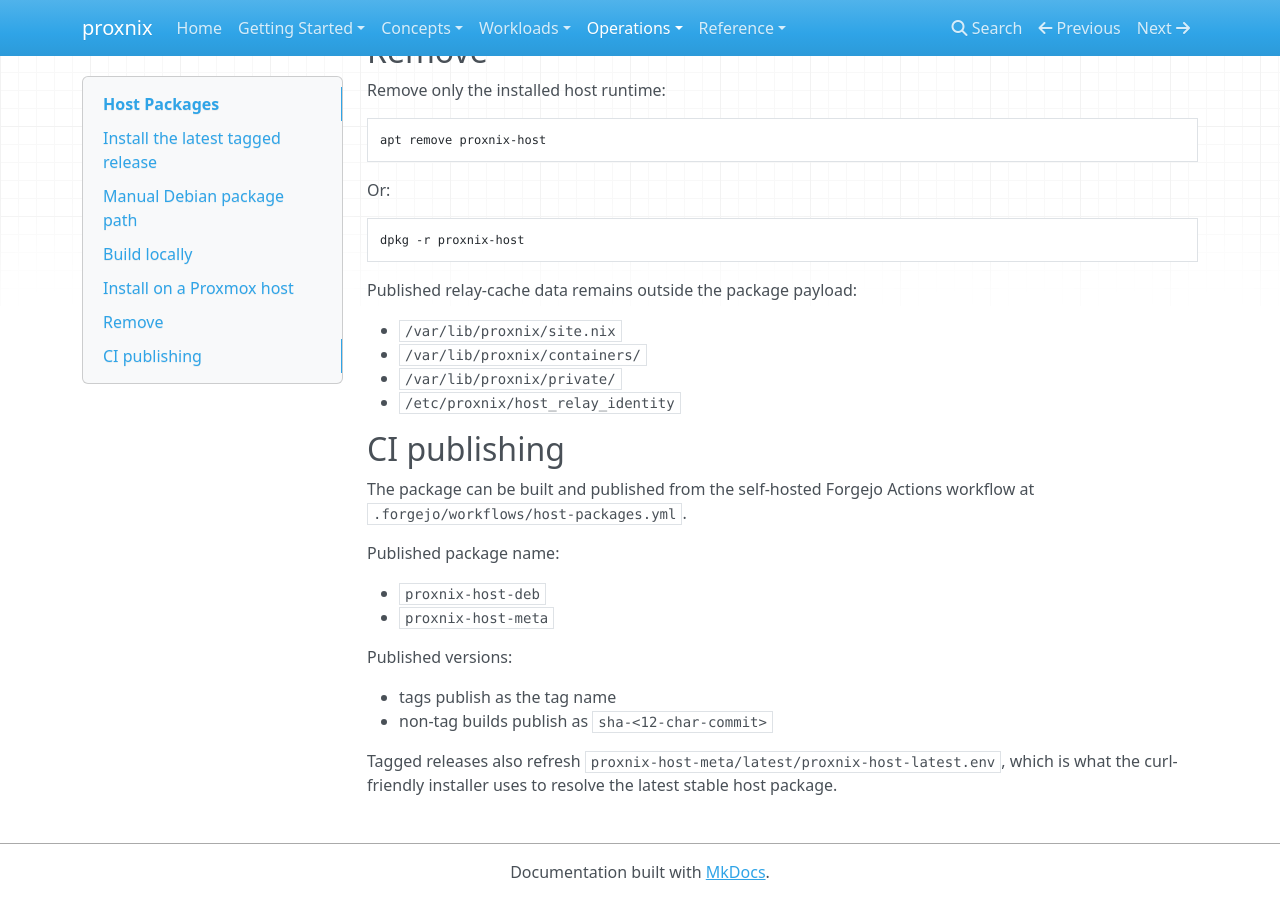
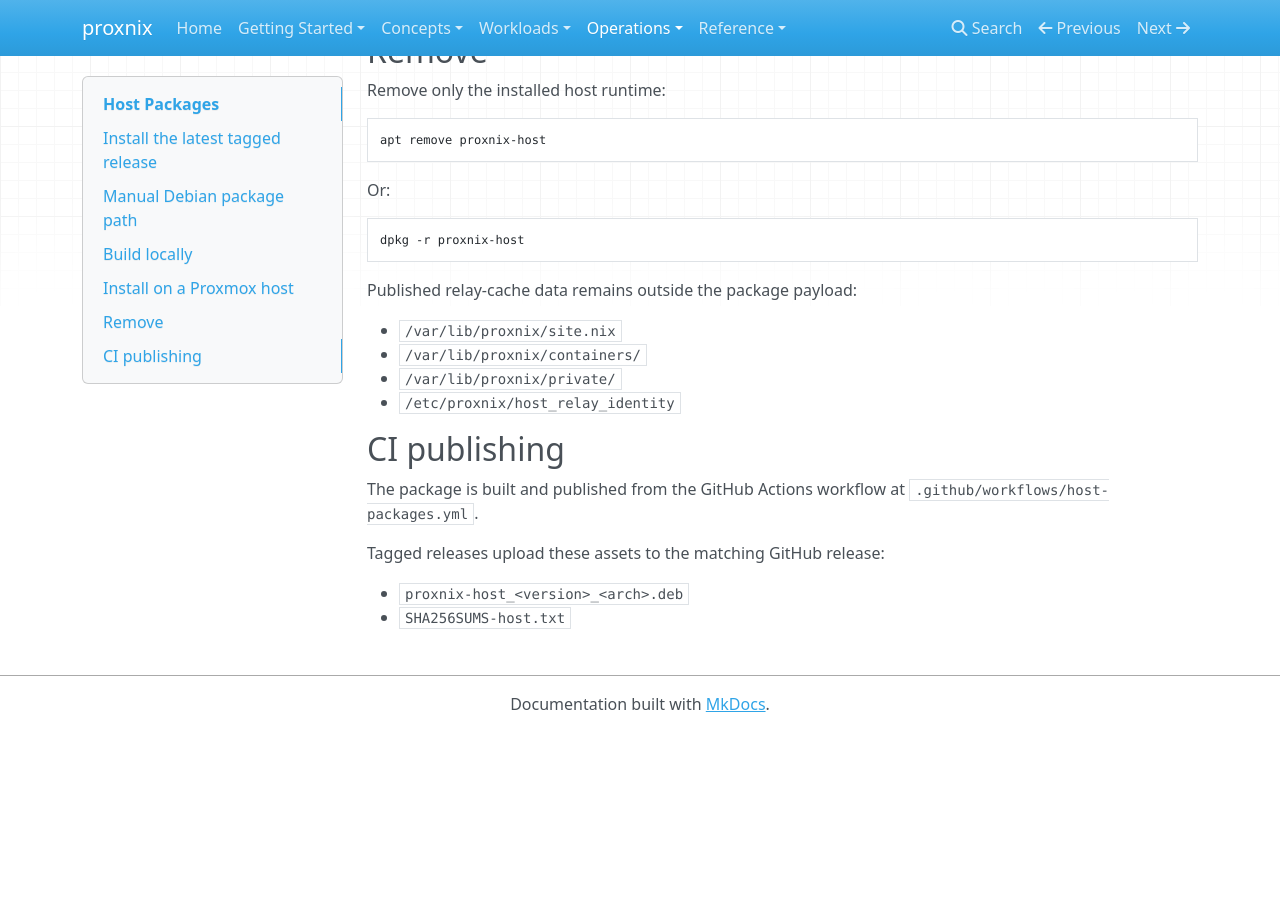
Before and after one commit to denMaier/proxnix, an MkDocs documentation site: the page built from docs/operations/host-packages.md, in a window 1280 px wide and 900 px high, scrolled down 1418 px. Built offline with MkDocs 1.6.1, drawn with Linux system fonts in a browser that asks for light colours; nearby versions of some CDN libraries; after the commit the page ends 2150 px from its top, so only the background shows below that.

Commit message:
Remove Codeberg release plumbing

```diff
--- a/docs/operations/host-packages.md
+++ b/docs/operations/host-packages.md
@@ -93,19 +93,10 @@
 
 ## CI publishing
 
-The package can be built and published from the self-hosted Forgejo Actions
-workflow at `.forgejo/workflows/host-packages.yml`.
+The package is built and published from the GitHub Actions workflow at
+`.github/workflows/host-packages.yml`.
 
-Published package name:
+Tagged releases upload these assets to the matching GitHub release:
 
-- `proxnix-host-deb`
-- `proxnix-host-meta`
-
-Published versions:
-
-- tags publish as the tag name
-- non-tag builds publish as `sha-<12-char-commit>`
-
-Tagged releases also refresh `proxnix-host-meta/latest/proxnix-host-latest.env`,
-which is what the curl-friendly installer uses to resolve the latest stable
-host package.
+- `proxnix-host_<version>_<arch>.deb`
+- `SHA256SUMS-host.txt`
```
Also changed, not shown: docs/operations/releases.md (+1 -1 lines), docs/operations/workstation-packages.md (+4 -14 lines), docs/reference/commands.md (+0 -2 lines), docs/reference/files-and-directories.md (+2 -4 lines), 6 other files.
